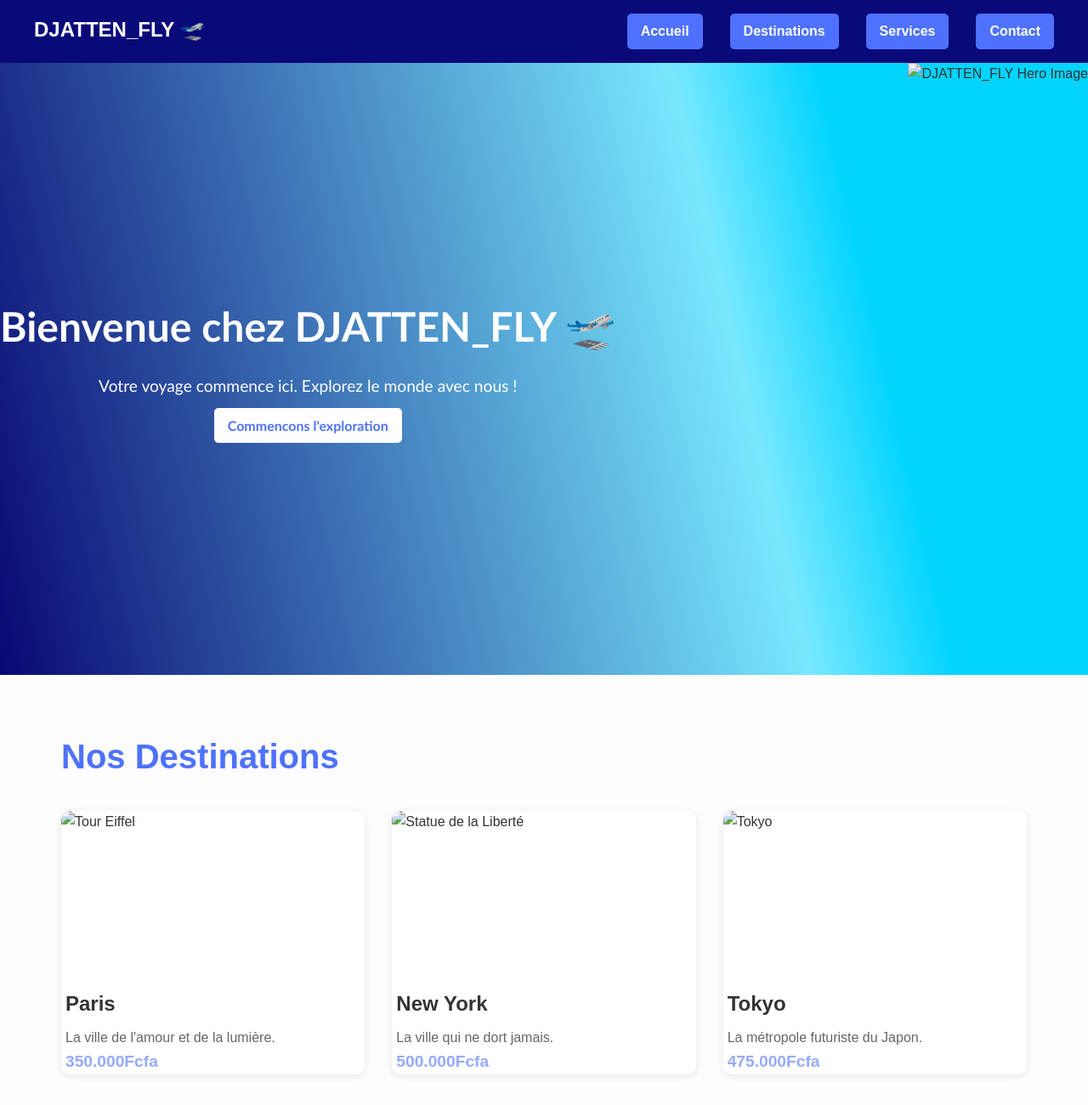
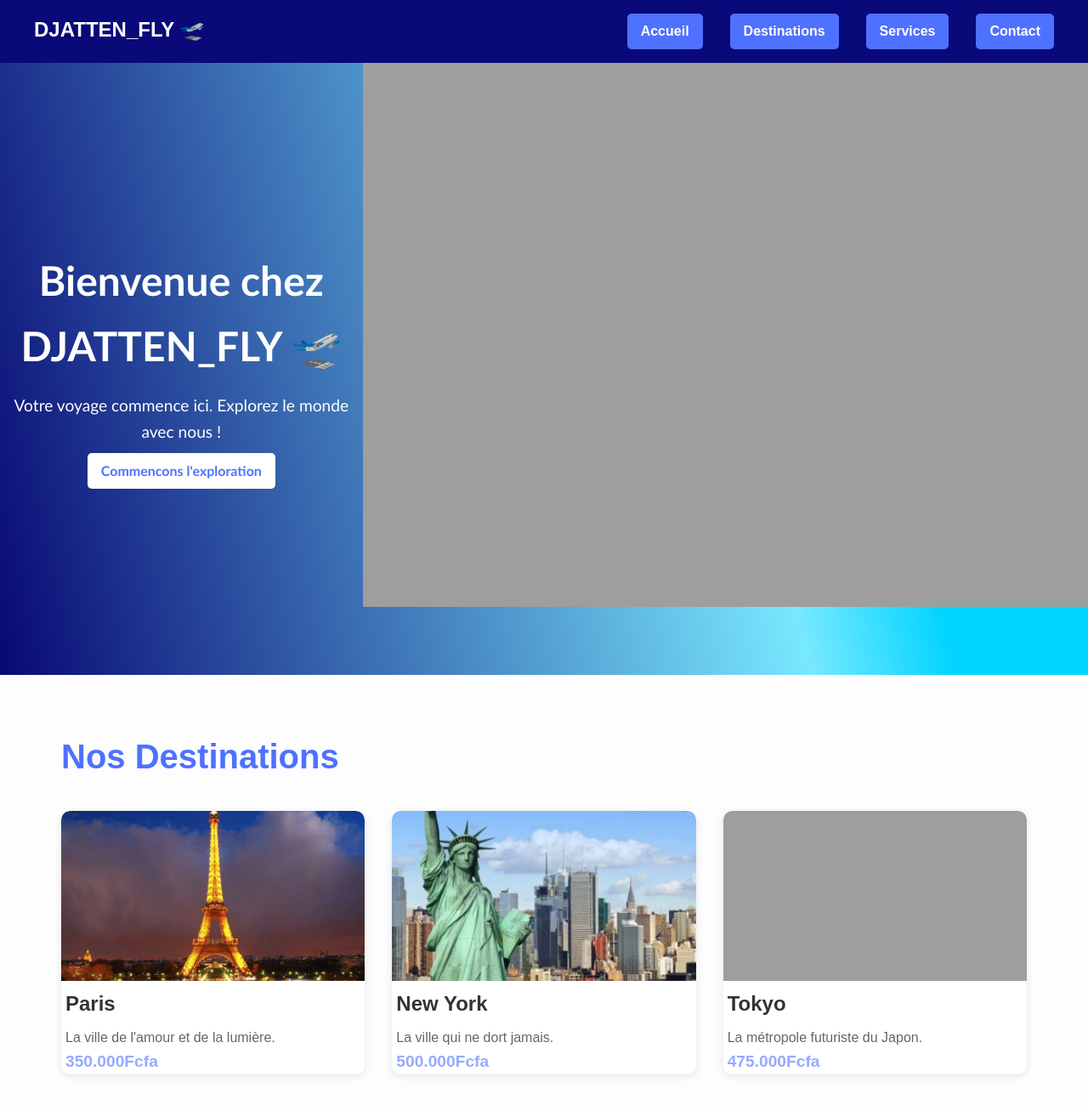
Before and after one commit to Djatten/DJATTEN_FLY_site_web, a plain HTML site: page index.html in a window 1280 px wide. Shown: the top 1300 px of the page at 85% size. Drawn offline with Linux system fonts and the light colour scheme; the site is published under a folder, as on GitHub Pages, so addresses that start at the root find nothing.

Commit message:
Update index.html

```diff
--- a/index.html
+++ b/index.html
@@ -35,7 +35,7 @@
             <a class="btn" href="#">Commencons l'exploration</a>
         </div>
         <div class="hero-image">
-            <img src="/images/hero-bg.png" alt="DJATTEN_FLY Hero Image">
+            <img src="images/hero-bg.png" alt="DJATTEN_FLY Hero Image">
         </div>
     </section>
 
@@ -46,7 +46,7 @@
             <div class="destinations-grid">
                 <article class="destination-card">
                     <div class="card-image">
-                        <span role="img" aria-label="Paris"><img src="/images/tour-eiffel.jpg" alt="Tour Eiffel"></span>
+                        <span role="img" aria-label="Paris"><img src="images/tour-eiffel.jpg" alt="Tour Eiffel"></span>
                     </div>
                     <div class="card-content">
                         <h3>Paris</h3>
@@ -56,7 +56,7 @@
                 </article>
                 <article class="destination-card">
                     <div class="card-image">
-                        <span role="img" aria-label="New York"><img src="/images/statue_liberte.jpg" alt="Statue de la Liberté"></span>
+                        <span role="img" aria-label="New York"><img src="images/statue_liberte.jpg" alt="Statue de la Liberté"></span>
                     </div>
                     <div class="card-content">
                         <h3>New York</h3>
@@ -67,7 +67,7 @@
 
                 <article class="destination-card">
                     <div class="card-image">
-                        <span role="img" aria-label="Tokyo"><img src="/images/Tokyo-1.jpg" alt="Tokyo"></span>
+                        <span role="img" aria-label="Tokyo"><img src="images/Tokyo-1.jpg" alt="Tokyo"></span>
                     </div>
                     <div class="card-content">
                         <h3>Tokyo</h3>
@@ -142,8 +142,8 @@
 
     <footer>
         <p>&copy; 2025 DJATTEN_FLY 🛫. Tous droits réservés.</p>
-        <a href="https://www.facebook.com/share/19KFpfZ4Fa/"><img src="/images/icons8-facebook-50.png" alt="Facebook"></a>
-        <a href="https://www.instagram.com/djatten?utm_source=qr&igsh=b25wYWxtbzh4ZjY1"><img src="/images/icons8-instagram-64.png" alt="Instagram"></a>
+        <a href="https://www.facebook.com/share/19KFpfZ4Fa/"><img src="images/icons8-facebook-50.png" alt="Facebook"></a>
+        <a href="https://www.instagram.com/djatten?utm_source=qr&igsh=b25wYWxtbzh4ZjY1"><img src="images/icons8-instagram-64.png" alt="Instagram"></a>
     </footer>
 
 </body>
```
